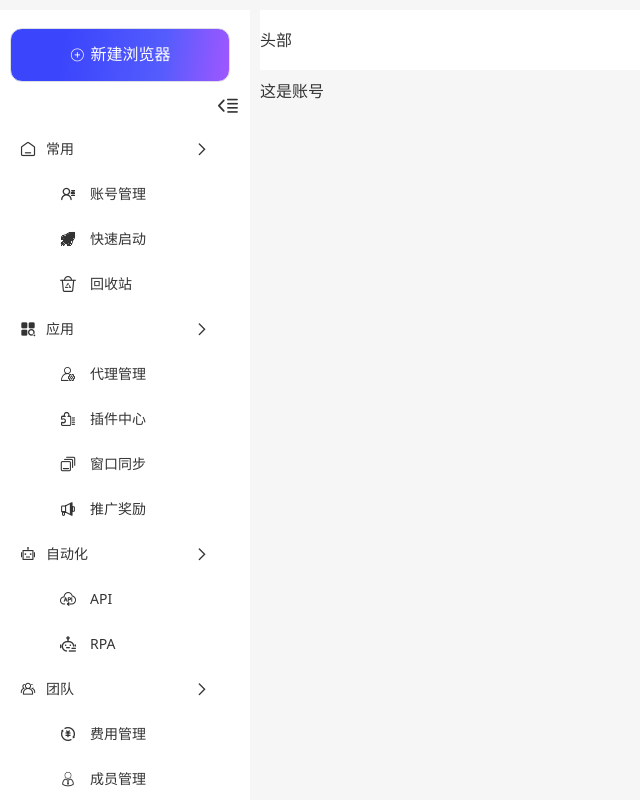
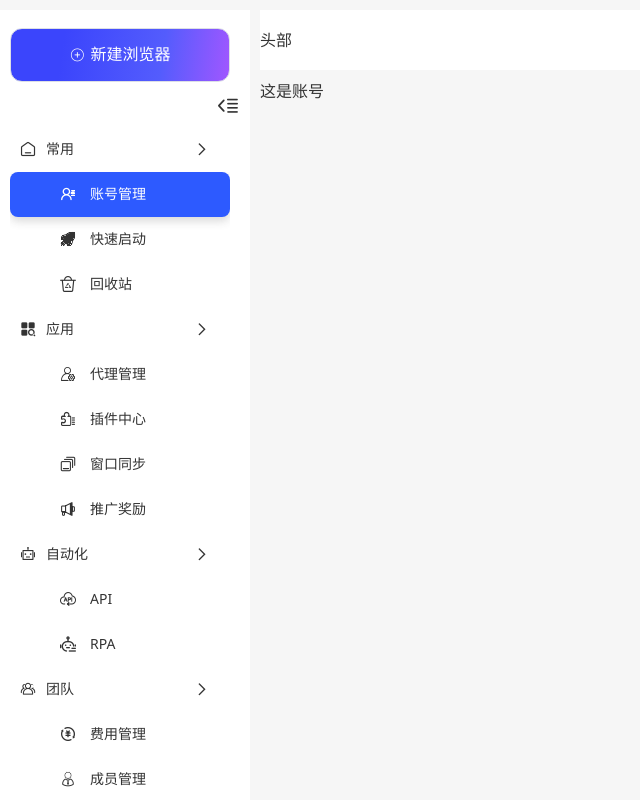
Before and after one commit to guoyuchang1997/ts-vue3, a Vue app: page / in a window 1280 px wide. Shown: the whole page, without its empty margins (0-640 px from the left). Built offline with nearby package versions, Linux system fonts and the light colour scheme.

Commit message:
列表切换状态维持

```diff
--- a/src/components/home/down.vue
+++ b/src/components/home/down.vue
@@ -10,9 +10,10 @@
   <div id="height" ref="height" :class="{ conten: isshwo, contenopen: !isshwo }">
     <div
       class="downlist pointer "
+      :class="{active:useLeftList.name === item.mate}"
       v-for="(item, index) in props.titlelist"
       :key="index"
-      @click="gorouter(item.router)"
+      @click="gorouter(item)"
     >
       <i class="iconfont fs-lg" :class="item.icon"></i>
       <div class="text fs-sm">
@@ -26,16 +27,15 @@
 <script setup lang="ts">
 import { Title, Icon } from "~/home/title";
 import router from "@/router/index.js";
-// /**
-//  *  箭头翻转
-//  */
-// let rotate = ref<boolean>(false);
-// const openlist = () => {
-//   rotate.value = !rotate.value;
-// };
+import useStore from '@/store/index.js'
+/**
+ * 点击状态
+ */
+const {useLeftList}  = useStore()
 const gorouter = (item: any) => {
+  useLeftList.changemate(item.mate)
   router.push({
-    path: item,
+    path: item.router,
     // name: 'home',
     // query: {
     // msg: 'hello'
@@ -64,12 +64,8 @@ const height = ref<Height>();
 const listheight = ref({
   height: "",
 });
-const indexurl = ref('')
 onMounted(() => {
   getheight();
-  indexurl.value = window.location.href
-  console.log(router);
-
 });
 const getheight = () => {
   // 直接给false会导致高度为0,需要父组件异步传递false
--- a/src/components/home/shrink.vue
+++ b/src/components/home/shrink.vue
@@ -9,7 +9,7 @@
       ></i>
     </div>
     <div ref="height" class="shrinklist pointer" :class="{ conten: isshwo, contenopen: !isshwo }">
-      <div class="item" v-for="(item, index) in props.titlelist" :key="index">
+      <div  @click="gorouter(item)" :class="{active:useLeftList.name === item.mate}" class="item" v-for="(item, index) in props.titlelist" :key="index">
         <i class="iconfont fs-xxl" :class="item.icon"></i>
         <div class="text fs-xs">{{ item.text }}</div>
       </div>
@@ -19,6 +19,8 @@
 
 <script setup lang="ts">
 import { Title, Icon } from "~/home/title";
+import router from "@/router/index.js";
+import useStore from '@/store/index.js'
 /**
  *  箭头翻转
  */
@@ -30,6 +32,23 @@ import { Title, Icon } from "~/home/title";
  * 展开下拉
  */
 const emit = defineEmits(["openoff"]);
+/**
+ * 点击状态
+ */
+const {useLeftList}  = useStore()
+const gorouter = (item: any) => {
+  useLeftList.changemate(item.mate)
+  router.push({
+    path: item.router,
+    // name: 'home',
+    // query: {
+    // msg: 'hello'
+    // }
+    // 参数接受
+    // const route = useRoute()
+    // console.log(route.query)
+  });
+};
 
 /**
  * 元素高度
@@ -107,6 +126,12 @@ const props = defineProps<Iprops>();
     justify-content: center;
     align-items: center;
     margin-bottom: 20px;
+    &.active {
+    color: #fff !important;
+    background: #2d5aff !important;
+    box-shadow: 0px 4px 10px 0px rgba(59, 59, 59, 0.2);
+    border-radius: 8px 8px 8px 8px;
+  }
   }
   .item:hover {
     background: #e9edfc;
--- a/src/components/home/switchingmaxlist.vue
+++ b/src/components/home/switchingmaxlist.vue
@@ -71,12 +71,6 @@ const calculation = (item?: string) => {
     setTimeout(() => {
       listheight.value.height = Downs.value.clientHeight;
       listheight.value.bodyheight = document.body.clientHeight - 150;
-      // console.log(
-      //   "调用了",
-      //   listheight.value.bodyheight < listheight.value.height,
-      //   listheight.value.bodyheight,
-      //   listheight.value.height
-      // );
       if (listheight.value.bodyheight < listheight.value.height) {
         if (!Commonly.value && item !== "Commonly") {
           Commonly.value = true;
@@ -107,17 +101,20 @@ titlelist.value = [
   {
     icon: "icon-zhanghao",
     text: "账号管理",
-    router:'/'
+    router: '/',
+    mate:'Account'
   },
   {
     icon: "icon-a-ixintucom1",
     text: "快速启动",
-    router:'/'
+    router: '/',
+    mate:'fast'
   },
   {
     icon: "icon-a-huishou1",
     text: "回收站",
-    router:'/'
+    router: '/',
+    mate: 'Recycling'
   },
 ];
 const CommonlyTitle = ref<Icon>({
@@ -141,22 +138,26 @@ applicationlist.value = [
   {
     icon: "icon-daili",
     text: "代理管理",
-    router:'/'
+    router: '/',
+    mate: 'agency'
   },
   {
     icon: "icon-chajian",
     text: "插件中心",
-    router:'/'
+    router: '/',
+    mate: 'plugin'
   },
   {
     icon: "icon-a-guanli1",
     text: "窗口同步",
-    router:'/'
+    router: '/',
+    mate: 'window'
   },
   {
     icon: "icon-tuiguang",
     text: "推广奖励",
-    router:'/'
+    router: '/',
+    mate: 'promotion'
   },
 ];
 
@@ -177,12 +178,14 @@ automationlist.value = [
   {
     icon: "icon-a-api1",
     text: "API",
-    router:'/'
+    router: '/',
+    mate: 'api'
   },
   {
     icon: "icon-rpa",
     text: "RPA",
-    router:'/'
+    router: '/',
+    mate:'rpa'
   },
 ];
 
@@ -203,22 +206,26 @@ teamlist.value = [
   {
     icon: "icon-a-feiyong",
     text: "费用管理",
-    router:'/management'
+    router: '/management',
+    mate: 'expense'
   },
   {
     icon: "icon-chengyuan",
     text: "成员管理",
-    router:'/management'
+    router: '/management',
+    mate: 'member'
   },
   {
     icon: "icon-bumen",
     text: "部门管理",
-    router:'/management'
+    router: '/management',
+    mate: 'department'
   },
   {
     icon: "icon-juese",
     text: "角色管理",
-    router:'/management'
+    router: '/management',
+    mate: 'role'
   },
 ];
 /**
--- a/src/components/home/switchingminlist.vue
+++ b/src/components/home/switchingminlist.vue
@@ -107,14 +107,20 @@ titlelist.value = [
   {
     icon: "icon-zhanghao",
     text: "账号",
+    router: '/',
+    mate:'Account'
   },
   {
     icon: "icon-a-ixintucom1",
     text: "启动",
+    router: '/',
+    mate:'fast'
   },
   {
     icon: "icon-a-huishou1",
     text: "回收",
+    router: '/',
+    mate: 'Recycling'
   },
 ];
 const CommonlyTitle = ref<Icon>({
@@ -138,18 +144,26 @@ applicationlist.value = [
   {
     icon: "icon-daili",
     text: "代理",
+    router: '/',
+    mate: 'agency'
   },
   {
     icon: "icon-chajian",
     text: "插件",
+    router: '/',
+    mate: 'plugin'
   },
   {
     icon: "icon-a-guanli1",
     text: "同步",
+    router: '/',
+    mate: 'window'
   },
   {
     icon: "icon-tuiguang",
     text: "推广",
+    router: '/',
+    mate: 'promotion'
   },
 ];
 
@@ -170,10 +184,14 @@ automationlist.value = [
   {
     icon: "icon-a-api1",
     text: "API",
+    router: '/',
+    mate: 'api'
   },
   {
     icon: "icon-rpa",
     text: "RPA",
+    router: '/',
+    mate:'rpa'
   },
 ];
 /**
@@ -193,18 +211,26 @@ teamlist.value = [
   {
     icon: "icon-a-feiyong",
     text: "费用",
+    router: '/',
+    mate: 'expense'
   },
   {
     icon: "icon-chengyuan",
     text: "成员",
+    router: '/',
+    mate: 'member'
   },
   {
     icon: "icon-bumen",
     text: "部门",
+    router: '/',
+    mate: 'department'
   },
   {
     icon: "icon-juese",
     text: "角色",
+    router: '/',
+    mate: 'role'
   },
 ];
 /**
--- a/src/components/home/title.ts
+++ b/src/components/home/title.ts
@@ -11,6 +11,10 @@ export type Title = {
    * 路由
    */
   router?: String;
+  /**
+   * 显示
+   */
+  mate?:String
 };
 export type Icon = {
   /**
--- a/src/store/index.js
+++ b/src/store/index.js
@@ -1,8 +1,10 @@
 import useUserStore from "./user";
 import useCounterStore from "./counter";
+import useLeftList from "./leftlist";
 export default function useStore() {
   return {
     user: useUserStore(),
     counter: useCounterStore(),
+    useLeftList:useLeftList()
   };
 }
--- /dev/null
+++ b/src/store/leftlist.js
@@ -0,0 +1,16 @@
+import { defineStore } from 'pinia'
+
+const useUserStore = defineStore('leftlist', {
+  state: () => {
+    return {
+      name: 'Account',
+    }
+    },
+    actions: {
+        changemate(val) {
+            this.name = val
+        }
+    }
+})
+
+export default useUserStore
```
